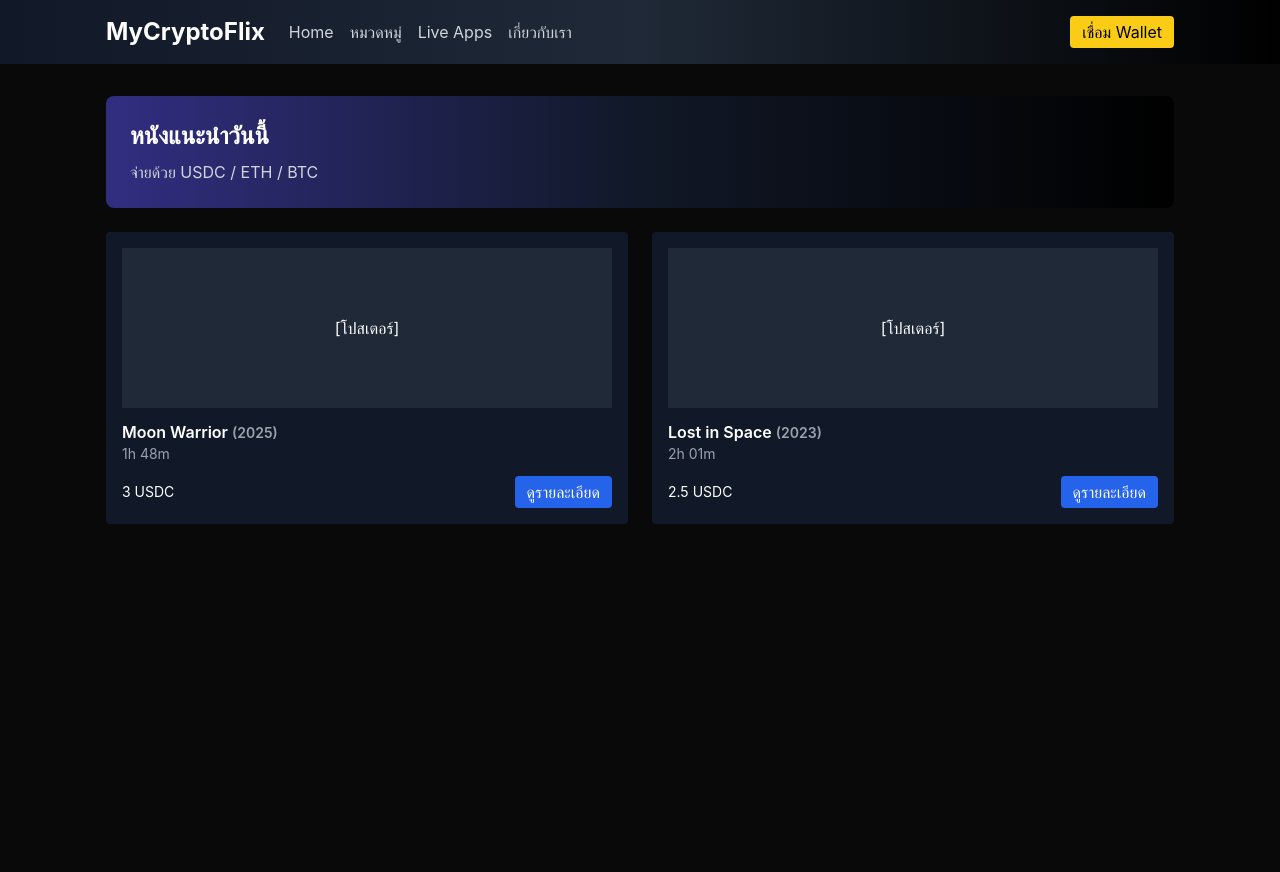
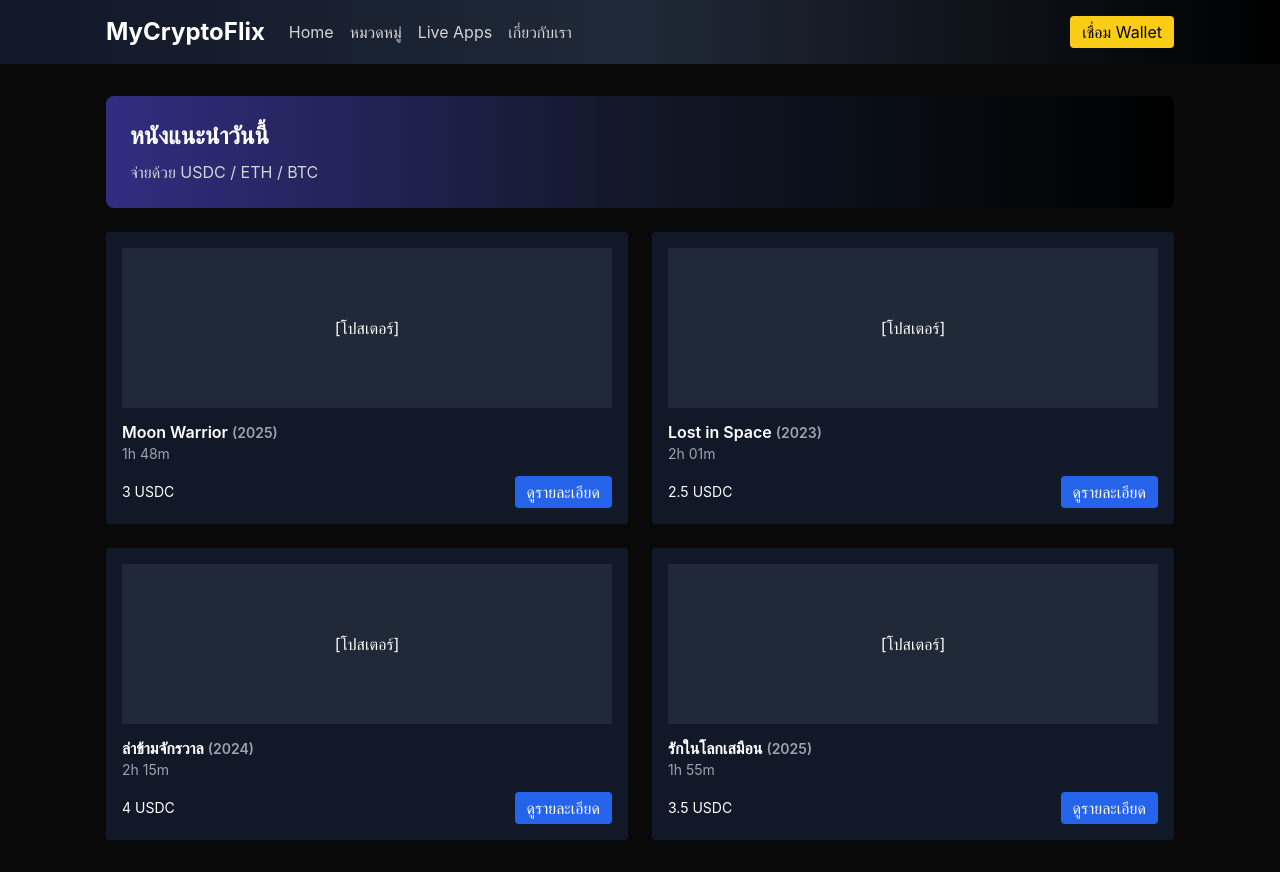
Before and after one commit to aitthiphon0922-cloud/arty-movie, a Next.js app: page / in a window 1280 px wide. Before the commit the page ends 800 px from the top, so only its background shows below. Built offline with nearby package versions, Linux system fonts and the light colour scheme.

Commit message:
Addmovie

```diff
--- a/pages/index.js
+++ b/pages/index.js
@@ -4,6 +4,8 @@ import Header from '../components/Header'
 const MOCK_MOVIES = [
   { id: 1, title: 'Moon Warrior', year: 2025, price_usdc: 3, duration: '1h 48m' },
   { id: 2, title: 'Lost in Space', year: 2023, price_usdc: 2.5, duration: '2h 01m' },
+  { id: 3, title: 'ล่าข้ามจักรวาล', year: 2024, price_usdc: 4, duration: '2h 15m' },
+  { id: 4, title: 'รักในโลกเสมือน', year: 2025, price_usdc: 3.5, duration: '1h 55m' },
 ]
 
 export default function HomePage() {
```
